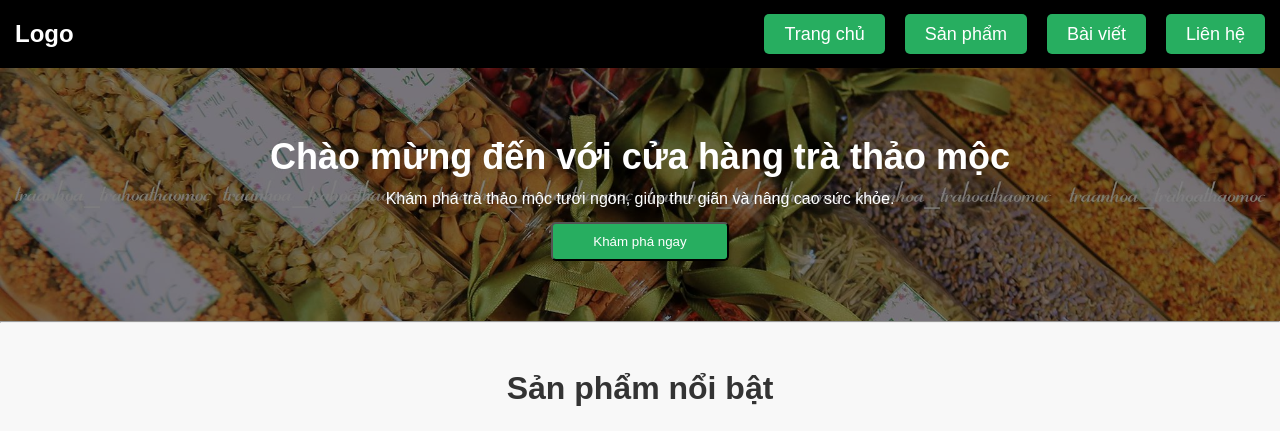
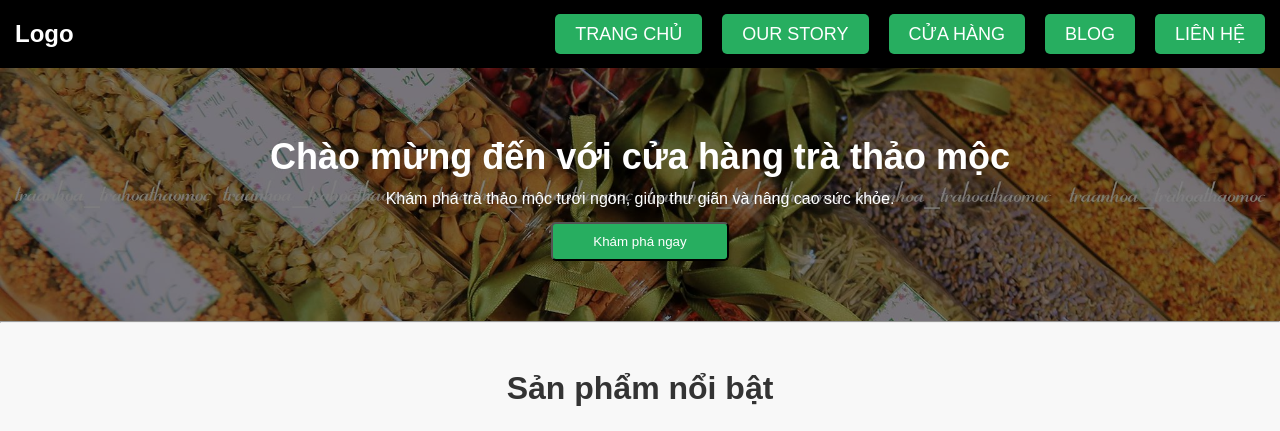
Before and after one commit to GScorp0611/Tra_thao_moc, a plain HTML site: page index.html in a window 1280 px wide. Shown: the top 431 px of the page. Drawn offline with nearby package versions, Linux system fonts and the light colour scheme.

Commit message:
update about (Index & about)

```diff
--- a/index.html
+++ b/index.html
@@ -20,10 +20,11 @@
     <nav>
         <div class="logo">Logo</div>
         <ul>
-            <li><a href="index.html">Trang chủ</a></li>
-            <li><a href="products.html">Sản phẩm</a></li>
-            <li><a href="blog.html">Bài viết</a></li>
-            <li><a href="contact.html">Liên hệ</a></li>
+            <li><a href="index.html">TRANG CHỦ</a></li>
+            <li><a href="about.html">OUR STORY</a></li>
+            <li><a href="products.html">CỬA HÀNG</a></li>
+            <li><a href="blog.html">BLOG</a></li>
+            <li><a href="contact.html">LIÊN HỆ</a></li>
         </ul>
     </nav>
 
```
Also changed, not shown: about.html (+1 -1 lines).
